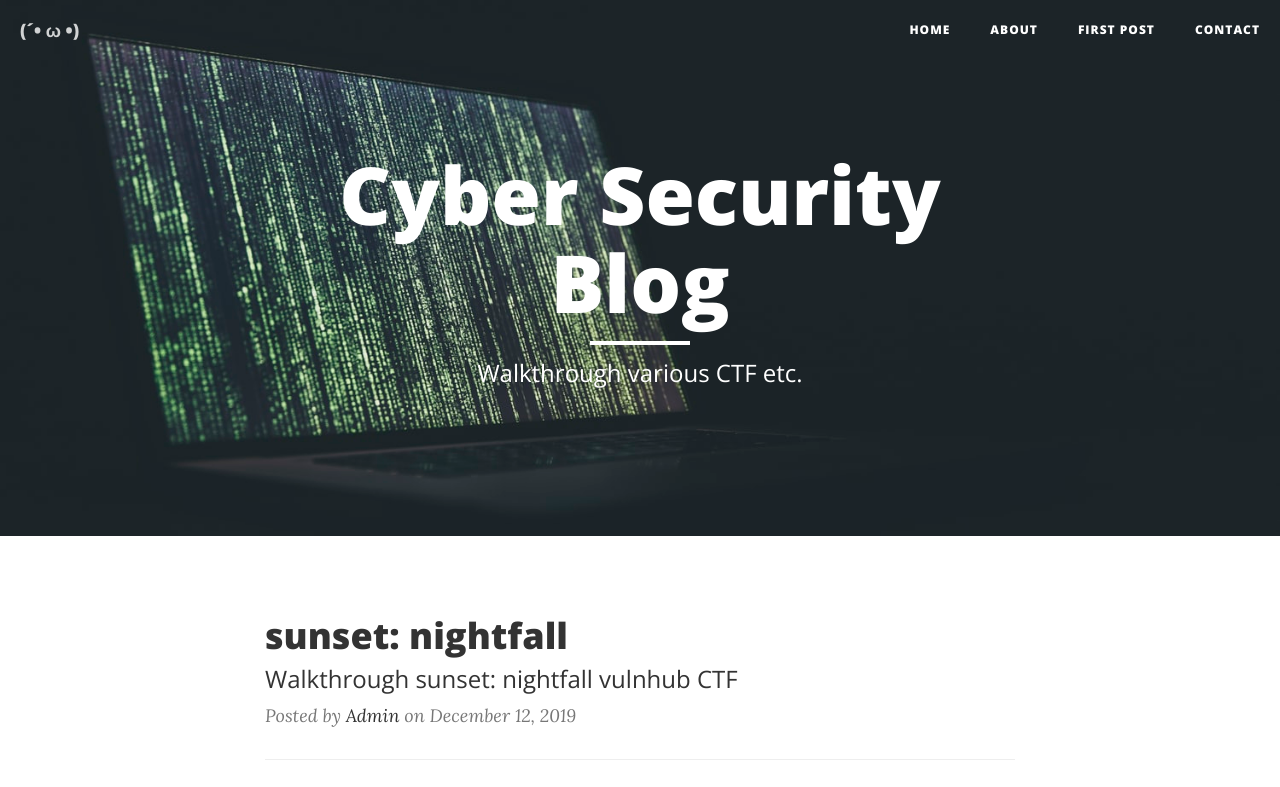
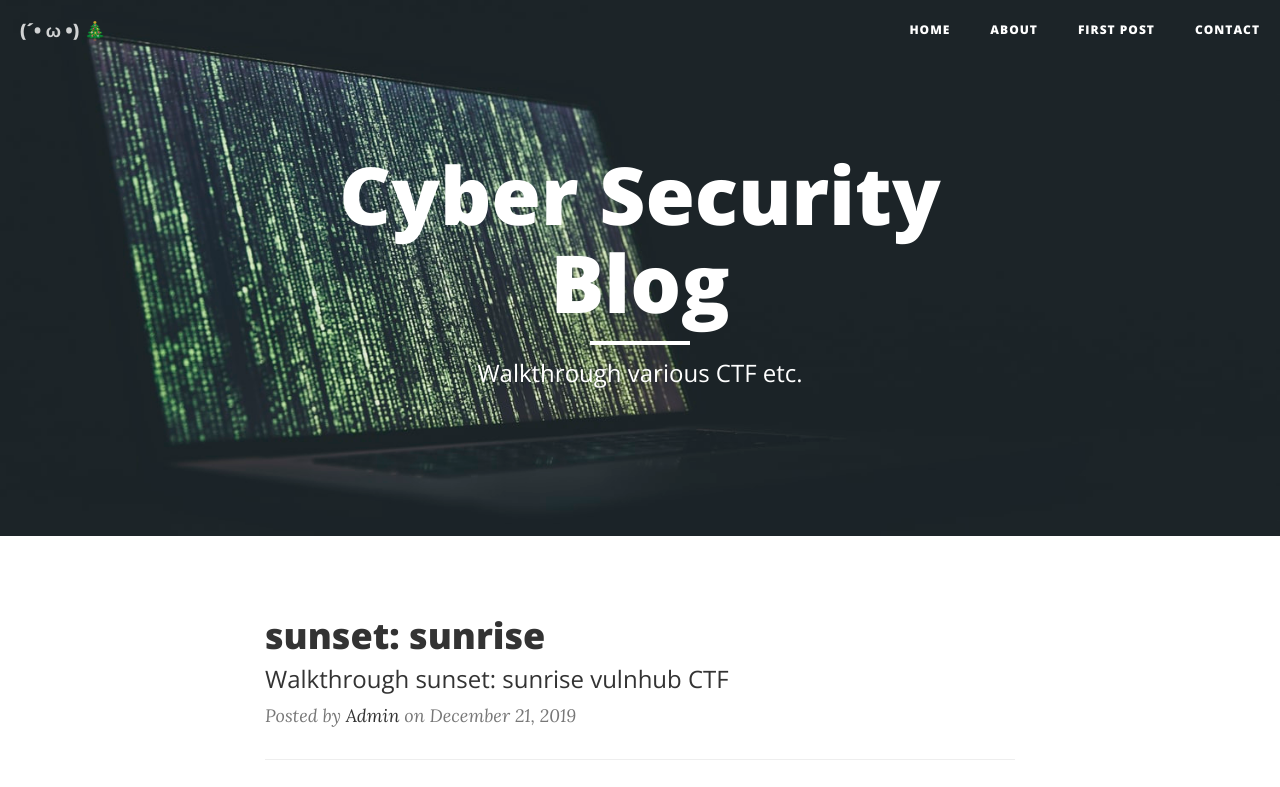
Before and after one commit to vaporwave-road/cyb3rbl0g.github.io, a website: page index.html in a window 1280 px wide. Shown: the top 787 px of the page. Drawn offline with nearby package versions, Linux system fonts and the light colour scheme.

Commit message:
Update index.html

```diff
--- a/index.html
+++ b/index.html
@@ -13,6 +13,10 @@
 
     <!-- Bootstrap Core CSS -->
     <link href="vendor/bootstrap/css/bootstrap.min.css" rel="stylesheet">
+
+	<!-- Favicon -->
+	<link rel="shortcut icon" href="img/favicon.ico" type="image/icon">
+	<link rel="icon" href="img/favicon.ico" type="image/icon">
 
     <!-- Theme CSS -->
     <link href="css/clean-blog.min.css" rel="stylesheet">
@@ -42,7 +46,7 @@
                     <span class="sr-only">Toggle navigation</span>
                     Menu <i class="fa fa-bars"></i>
                 </button>
-                <a class="navbar-brand" href="index.html">(´• ω •)</a>
+                <a class="navbar-brand" href="index.html">(´• ω •) 🎄</a>
             </div>
 
             <!-- Collect the nav links, forms, and other content for toggling -->
@@ -88,6 +92,18 @@
         <div class="row">
             <div class="col-lg-8 col-lg-offset-2 col-md-10 col-md-offset-1">
 
+				<div class="post-preview">
+                    <a href="post5.html">
+                        <h2 class="post-title">
+                            sunset: sunrise
+                        </h2>
+                        <h3 class="post-subtitle">
+							Walkthrough sunset: sunrise vulnhub CTF
+                        </h3>
+                    </a>
+                    <p class="post-meta">Posted by <a href="#">Admin</a> on December 21, 2019</p>
+                </div>
+				<hr>
 				<div class="post-preview">
                     <a href="post4.html">
                         <h2 class="post-title">
```
